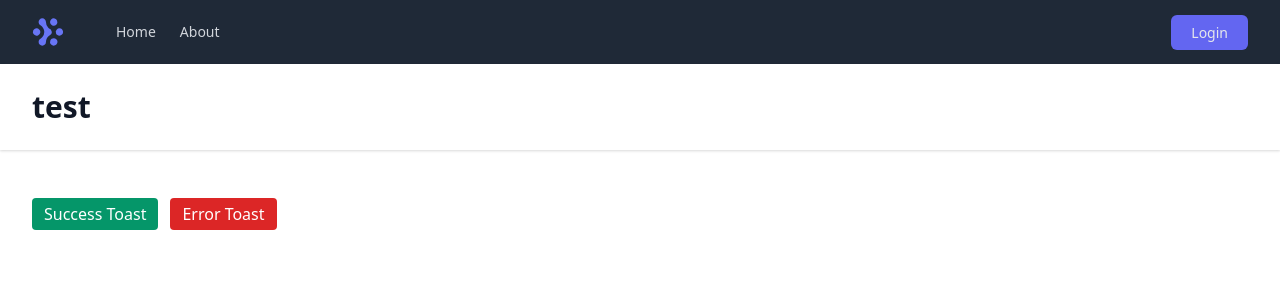
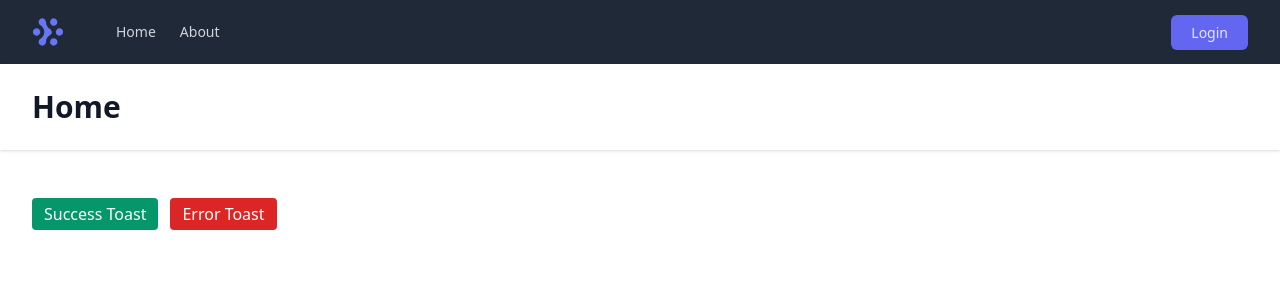
Before and after one commit to ahmedriad1/auth-boilerplate-nextjs, a Next.js app: page / in a window 1280 px wide. Shown: the top 300 px of the page. Built offline with nearby package versions, Linux system fonts and the light colour scheme; no server answers.

Commit message:
✨ Added pages/about.tsx & :bug: Fixed props bug in Layout.tsx

```diff
--- a/components/Layout.tsx
+++ b/components/Layout.tsx
@@ -1,7 +1,7 @@
 import Head from 'next/head';
 import Nav from './Nav';
 
-const Layout = ({ title, children }) => {
+const Layout: React.FC<{ title?: string }> = ({ title = 'Home', children }) => {
   return (
     <>
       <Head>
@@ -14,9 +14,7 @@ const Layout = ({ title, children }) => {
 
         <header className='bg-white shadow'>
           <div className='max-w-7xl mx-auto py-6 px-4 sm:px-6 lg:px-8'>
-            <h1 className='text-3xl font-bold leading-tight text-gray-900'>
-              {title || 'Home'}
-            </h1>
+            <h1 className='text-3xl font-bold leading-tight text-gray-900'>{title}</h1>
           </div>
         </header>
 
--- a/pages/about.tsx
+++ b/pages/about.tsx
@@ -1,13 +1,7 @@
-const About = ({ data }) => {
-  return <h1>{data}</h1>;
-};
+import Layout from '@/components/Layout';
 
-export const getServerSideProps = () => {
-  return {
-    props: {
-      data: 'Hello world 2',
-    },
-  };
+const About = () => {
+  return <Layout title='About'></Layout>;
 };
 
 export default About;
--- a/pages/index.tsx
+++ b/pages/index.tsx
@@ -3,7 +3,7 @@ import toast from '@/helpers/toast';
 
 const Home = () => {
   return (
-    <Layout title='test'>
+    <Layout>
       <div className='px-4 py-6 sm:px-0'>
         <button
           onClick={() => toast('success', 'Success !')}
```
